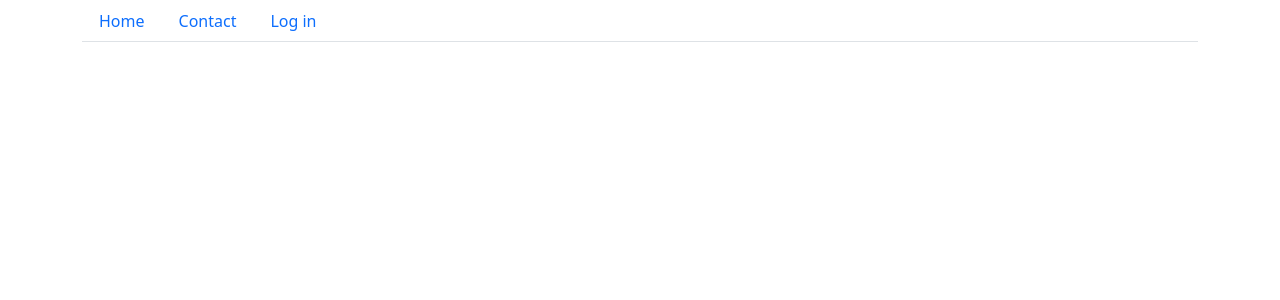
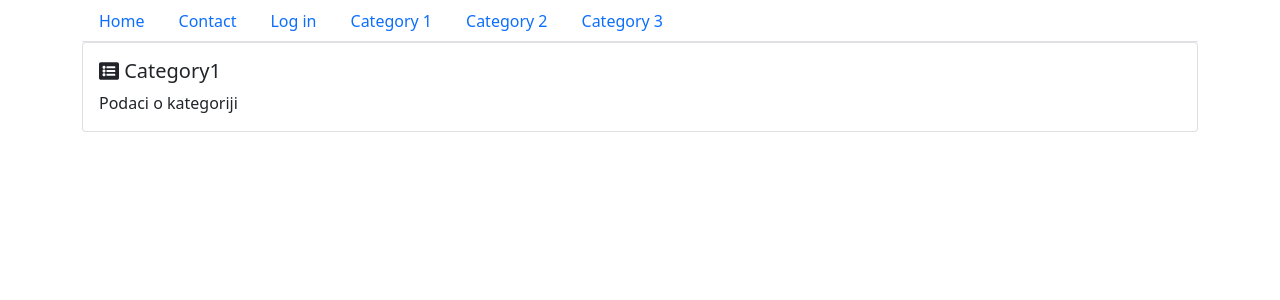
Before and after one commit to Goja62/RazvojWebAplikacija-front-end, a React (Create React App) app: page /#/category/1/ in a window 1280 px wide. Shown: the top 300 px of the page. Built offline with nearby package versions, Linux system fonts and the light colour scheme.

Commit message:
React - rutiranje sa parametrima 06.08.2021.

```diff
--- /dev/null
+++ b/src/components/CategoryPage/CategoryPage.tsx
@@ -0,0 +1,69 @@
+import { faListAlt } from "@fortawesome/free-solid-svg-icons";
+import { FontAwesomeIcon } from "@fortawesome/react-fontawesome";
+import React from "react";
+import { Card, Container } from "react-bootstrap";
+import CategoryType from "../../types/categoryType";
+
+interface CategoryPageProporties {
+    match: {
+        params: {
+            cId: number,
+        }
+    }
+}
+
+interface CategoryPageState {
+    category?: CategoryType;
+}
+
+export class CategoryPage extends React.Component<CategoryPageProporties> {
+    state: CategoryPageState;
+
+    constructor(props: CategoryPageProporties | Readonly<CategoryPageProporties>) {
+        super(props);
+
+        this.state = {};
+    }
+
+    render() {
+        return(
+            <Container>
+                <Card>
+                    <Card.Body>
+                        <Card.Title>
+                            <FontAwesomeIcon icon = { faListAlt }></FontAwesomeIcon> { this.state.category?.name}
+                        </Card.Title>
+                        <Card.Text>
+                            Podaci o kategoriji
+                        </Card.Text>
+                    </Card.Body>
+                </Card>
+            </Container>
+        )
+    }
+
+    componentDidMount() {
+        this.getCategoryData()
+    }
+
+    componentDidUpdate(data: CategoryPageProporties) {
+        if (data.match.params.cId === this.props.match.params.cId) {
+            return;
+        }
+        this.getCategoryData()
+    }
+
+    getCategoryData() {
+        setTimeout(() => {
+            const data: CategoryType = {
+                name: 'Category' + this.props.match.params.cId,
+                categoryId: this.props.match.params.cId,
+                items: [],
+            }
+            this.setState({
+                category: data,
+            })
+        }, 750);
+    }
+
+}
--- a/src/components/ContactPage/ContactPage.tsx
+++ b/src/components/ContactPage/ContactPage.tsx
@@ -17,7 +17,6 @@ export class ContactPage extends React.Component {
                         </Card.Text>
                     </Card.Body>
                 </Card>
-
             </Container>
         );
     }
--- a/src/components/UserLoginPage/UserLoginPage.tsx
+++ b/src/components/UserLoginPage/UserLoginPage.tsx
@@ -17,7 +17,6 @@ export class UserLoginPage extends React.Component {
                         </Card.Text>
                     </Card.Body>
                 </Card>
-
             </Container>
         );
     }
--- a/src/index.tsx
+++ b/src/index.tsx
@@ -9,11 +9,15 @@ import { ContactPage } from './components/ContactPage/ContactPage';
 import { UserLoginPage } from './components/UserLoginPage/UserLoginPage';
 import { HashRouter, Route } from 'react-router-dom';
 import Switch from 'react-bootstrap/esm/Switch';
+import { CategoryPage } from './components/CategoryPage/CategoryPage';
 
 const menuItems = [
   new MainManuItem('Home', '/'),
   new MainManuItem('Contact', '/contact/'),
   new MainManuItem('Log in', '/user/login/'),
+  new MainManuItem('Category 1', '/category/1/'),
+  new MainManuItem('Category 2', '/category/2/'),
+  new MainManuItem('Category 3', '/category/3/'),
 ]
 
 ReactDOM.render(
@@ -24,6 +28,7 @@ ReactDOM.render(
         <Route exact path = "/" component = { HomePage }></Route>
         <Route path = "/contact" component = { ContactPage }></Route>
         <Route path = "/user/login" component = { UserLoginPage }></Route>
+        <Route path = "/category/:cId" component = { CategoryPage }></Route>
       </Switch>
     </HashRouter>
   </React.StrictMode>,
--- /dev/null
+++ b/src/types/categoryType.ts
@@ -0,0 +1,7 @@
+import { ArticleType } from "./ArticleType";
+
+export default class CategoryType {
+    categoryId?: number;
+    name?: string
+    items?: ArticleType[];
+}
```
Also changed, not shown: src/types/ArticleType.ts (added, +8 -0 lines).
